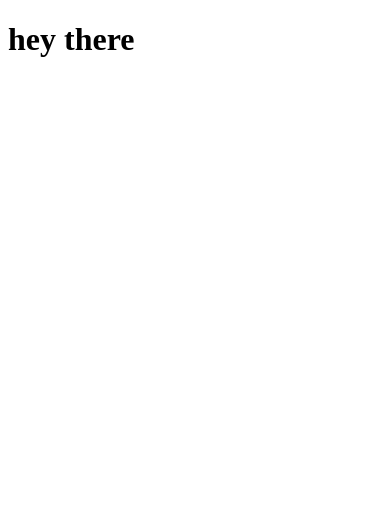
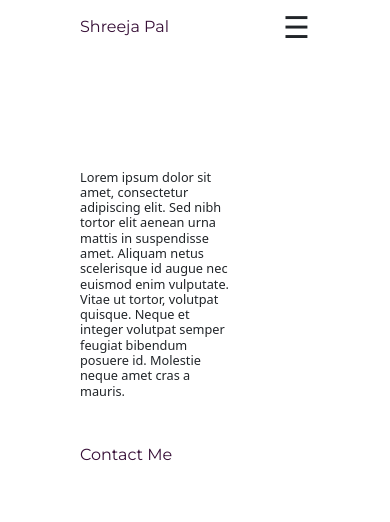
Before and after one commit to ShreejaPal/my_website, a plain HTML site: page index.html in a window 390 px wide. Drawn offline with nearby package versions, Linux system fonts and the light colour scheme.

Commit message:
basic home layout

```diff
--- a/index.html
+++ b/index.html
@@ -6,10 +6,43 @@
     <meta http-equiv="X-UA-Compatible" content="IE=edge">
     <meta name="viewport" content="width=device-width, initial-scale=1.0">
     <title>ShreejaPal</title>
+
+    <link rel="stylesheet" href="css/main.css">
+    <link href="https://cdn.jsdelivr.net/npm/bootstrap@5.1.3/dist/css/bootstrap.min.css" rel="stylesheet"
+        integrity="sha384-1BmE4kWBq78iYhFldvKuhfTAU6auU8tT94WrHftjDbrCEXSU1oBoqyl2QvZ6jIW3" crossorigin="anonymous">
 </head>
 
 <body>
-    <h1>hey there</h1>
+
+    <section class="nav">
+        <div class="navbar">
+            <a id="brand" href="#home">Shreeja Pal</a>
+            <span style="font-size:30px;cursor:pointer" onclick="openNav()">&#9776;</span>
+        </div>
+
+        <div id="mySidenav" class="sidenav">
+            <a href="javascript:void(0)" class="closebtn" onclick="closeNav()">&times;</a>
+            <a href="#">About Me</a>
+            <a href="#">Skills & Project</a>
+            <a href="#">Certificates & Events</a>
+            <a href="#">Contact Details</a>
+        </div>
+    </section>
+
+    <section id="home" class="home">
+
+        <div class="home-content">
+            <h3>Lorem ipsum dolor sit amet, consectetur adipiscing elit. Sed nibh tortor elit aenean urna mattis in
+                suspendisse amet. Aliquam netus scelerisque id augue nec euismod enim vulputate. Vitae ut tortor,
+                volutpat quisque. Neque et integer volutpat semper feugiat bibendum posuere id. Molestie neque amet cras
+                a mauris.</h3>
+        </div>
+
+        <a id="contact" href="#home">Contact Me</a>
+    </section>
+
+    <script src="JavaScript/nav.js"></script>
+
 </body>
 
 </html>
--- /dev/null
+++ b/javascript/nav.js
@@ -0,0 +1,7 @@
+function openNav() {
+  document.getElementById("mySidenav").style.width = "500px";
+}
+
+function closeNav() {
+  document.getElementById("mySidenav").style.width = "0";
+}
--- /dev/null
+++ b/scss/components/_home.scss
@@ -0,0 +1,23 @@
+.home {
+    padding: 0rem 10rem;
+    display: grid;
+    grid-template-columns: 1fr 1fr 1fr;
+    grid-template-rows: .5fr 1fr .5fr;
+    overflow-x: hidden;
+
+    .home-content{
+        grid-row: 2/3;
+        grid-column: 1/3;
+    }
+
+    #contact{
+        grid-row: 3/3;
+        grid-column: 1/3;
+        margin-top: 5rem;
+
+        text-decoration: none;
+        font-family: "Montserrat", sans-serif;
+        font-size: 2rem;
+        color: rgb(54, 14, 54);
+    }
+}
--- /dev/null
+++ b/scss/components/_nav.scss
@@ -0,0 +1,62 @@
+
+.navbar {
+    display: flex;
+    justify-content: space-between;
+    flex: 1;
+    padding: 1rem 10rem;
+
+    #brand {
+        text-decoration: none;
+        font-family: "Montserrat", sans-serif;
+        font-size: 2rem;
+        color: rgb(54, 14, 54);
+    }
+}
+
+.sidenav {
+    height: 100%;
+    width: 0;
+    position: fixed;
+    z-index: 1;
+    top: 0;
+    right: 0;
+    background-color: #111;
+    overflow-x: hidden;
+    padding-top: 60px;
+    transition: 0.5s;
+
+    a {
+        padding: 8px 8px 8px 32px;
+        text-decoration: none;
+        font-size: 25px;
+        color: #818181;
+        display: block;
+        transition: 0.3s;
+        text-align: center;
+
+        &:hover {
+            color: #f1f1f1;
+        }
+      }
+
+    .closebtn {
+        position: absolute;
+        top: 0;
+        right: 25px;
+        font-size: 36px;
+        margin-left: 50px;
+    }
+}
+
+
+
+
+#main {
+    transition: margin-left .5s;
+    padding: 20px;
+}
+
+@media screen and (max-height: 450px) {
+    .sidenav {padding-top: 15px;}
+    .sidenav a {font-size: 18px;}
+}
--- /dev/null
+++ b/scss/main.scss
@@ -0,0 +1,26 @@
+@import url('https://fonts.googleapis.com/css2?family=Montserrat:wght@400;700&display=swap');
+
+@import 'components/home';
+@import 'components/nav';
+
+html {
+    scroll-behavior: smooth;
+    -webkit-font-smoothing: antialiased;
+	-moz-osx-font-smoothing: grayscale;
+
+    @media (max-width:600px) {
+        font-size: 50%;
+    }
+}
+
+* {
+    margin: 0;
+    padding: 0;
+    box-sizing: border-box;
+}
+
+body {
+    font-family: "Montserrat", sans-serif;
+    overflow-x: hidden;
+    min-height: 100vh;
+}
```
Also changed, not shown: css/main.css (added), 1 other file.
